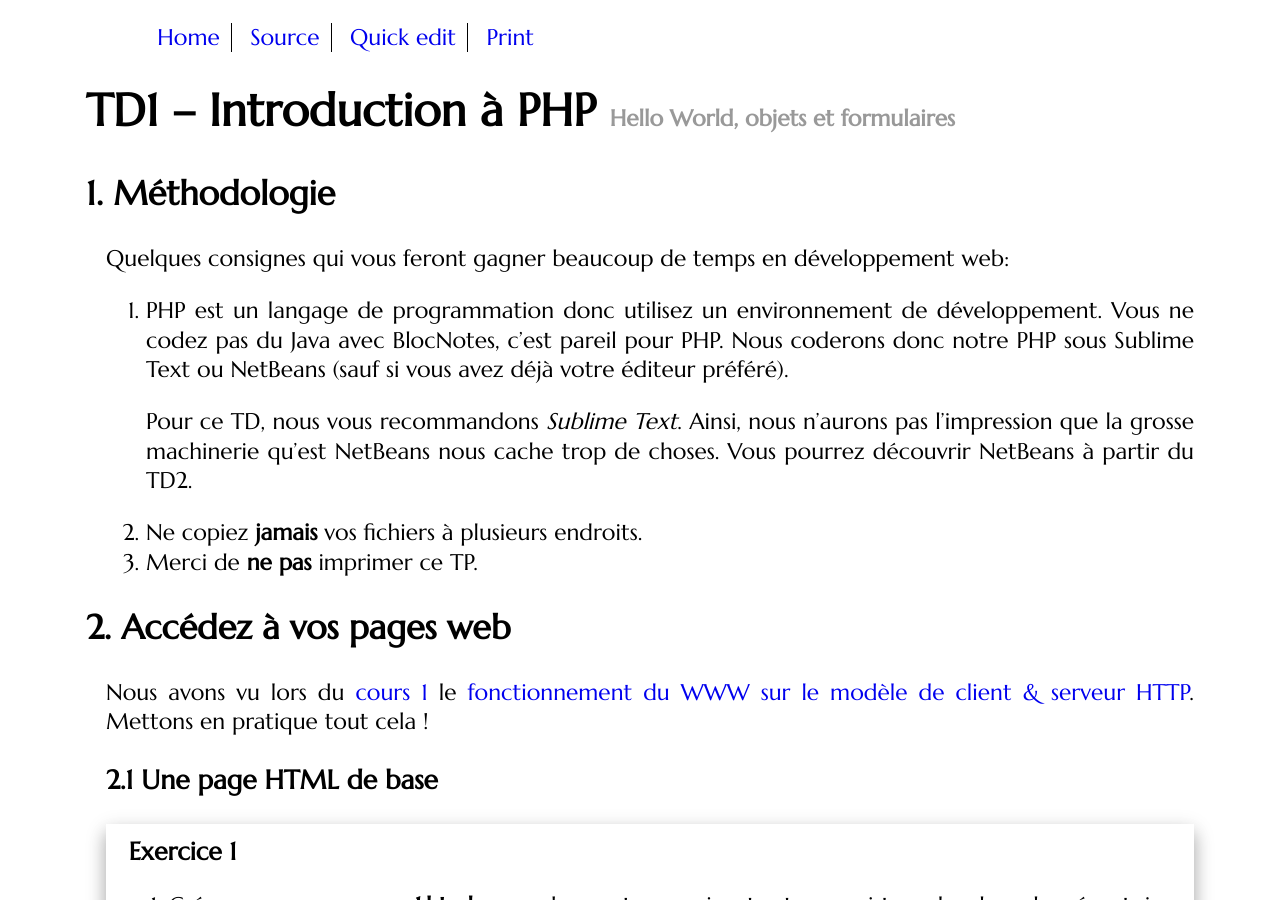
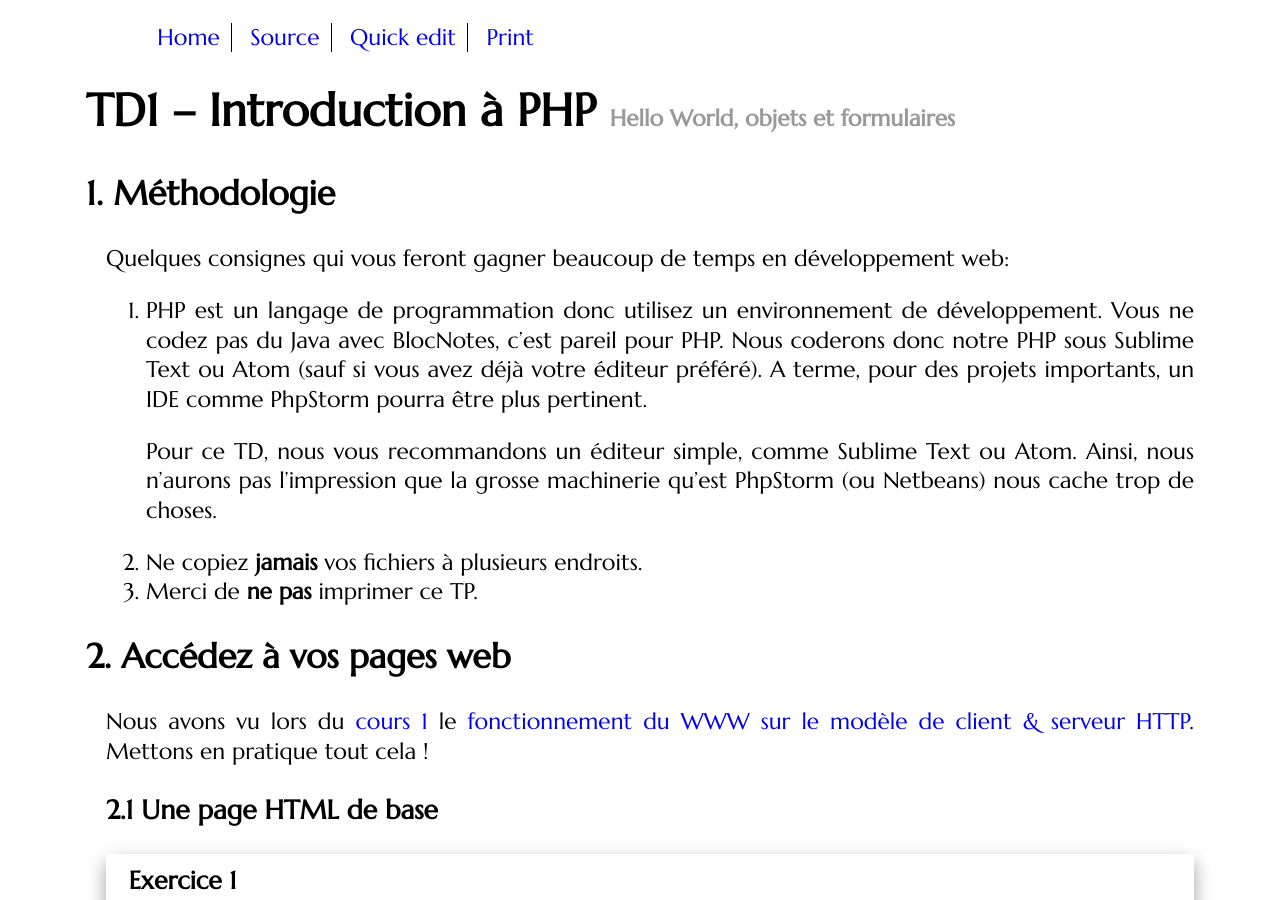
Before and after one commit to romainlebreton/R3.01-DeveloppementWeb, a Jekyll site: the page built from tutorials/tutorial1.md, in a window 1280 px wide and 900 px high. Built offline with Jekyll 4.4.1, drawn with Linux system fonts in a browser that asks for light colours; some web fonts are replaced; some of the changed text lies outside the part shown.

Commit message:
les éditeurs

```diff
--- a/tutorials/tutorial1.md
+++ b/tutorials/tutorial1.md
@@ -23,12 +23,11 @@ Quelques consignes qui vous feront gagner beaucoup de temps en développement we
 
 1. PHP est un langage de programmation donc utilisez un environnement de
    développement. Vous ne codez pas du Java avec BlocNotes, c'est pareil pour
-   PHP. Nous coderons donc notre PHP sous Sublime Text ou NetBeans (sauf si vous
-   avez déjà votre éditeur préféré).
+   PHP. Nous coderons donc notre PHP sous Sublime Text ou Atom (sauf si vous
+   avez déjà votre éditeur préféré). A terme, pour des projets importants, un IDE comme PhpStorm pourra être plus pertinent.
 
-   Pour ce TD, nous vous recommandons *Sublime Text*. Ainsi, nous n'aurons pas
-   l'impression que la grosse machinerie qu'est NetBeans nous cache trop de
-   choses. Vous pourrez découvrir NetBeans à partir du TD2.
+   Pour ce TD, nous vous recommandons un éditeur simple, comme Sublime Text ou Atom. Ainsi, nous n'aurons pas    l'impression que la grosse machinerie qu'est PhpStorm (ou Netbeans) nous cache trop de
+   choses.
 
 2. Ne copiez **jamais** vos fichiers à plusieurs endroits.
 3. Merci de **ne pas** imprimer ce TP.
```
Also changed, not shown: other parts of tutorials/tutorial1.md (+2 -2 lines).
